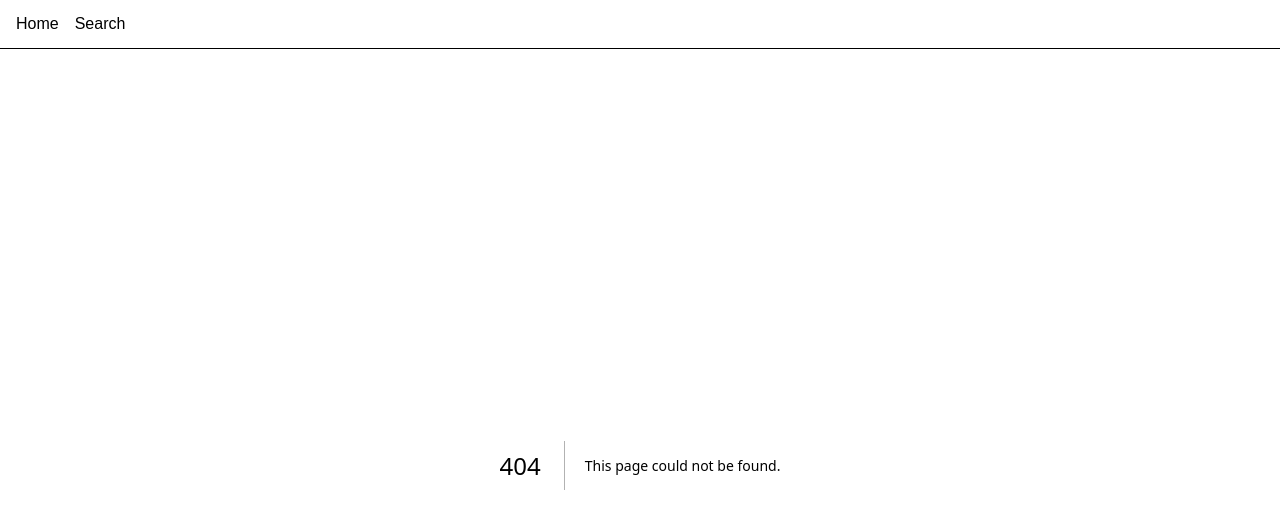
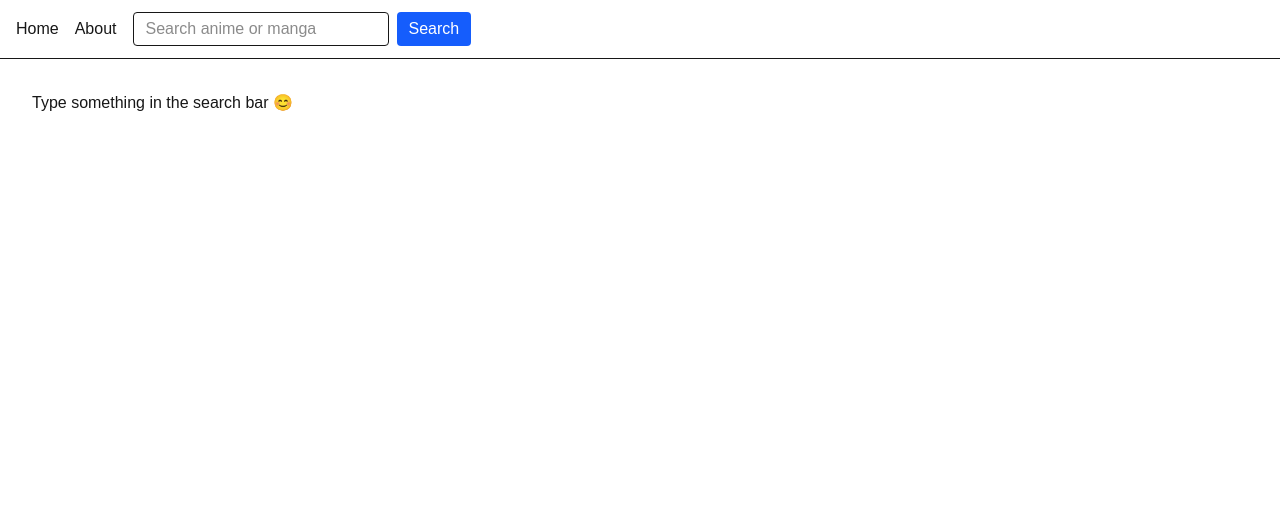
Before and after one commit to alexavang/animetracker, a Next.js app: page /search in a window 1280 px wide. Before the commit this address had no page. Shown: the top 528 px of the page. Built offline with nearby package versions, Linux system fonts and the light colour scheme.

Commit message:
search bar fetching anime

```diff
--- /dev/null
+++ b/src/app/components/SearchBar.tsx
@@ -0,0 +1,26 @@
+"use client";
+import { useRouter } from "next/navigation";
+import React, { useState } from "react";
+
+export default function SearchBar() {
+  const router = useRouter();
+  const [q, setQ] = useState("");
+
+  function handleSubmit(e: React.FormEvent) {
+    e.preventDefault();
+    if (!q.trim()) return;
+    router.push(`/search?query=${encodeURIComponent(q.trim())}`);
+  }
+
+  return (
+    <form onSubmit={handleSubmit} className="flex gap-2">
+      <input
+        className="border rounded px-3 py-1 w-64"
+        placeholder="Search anime or manga"
+        value={q}
+        onChange={(e) => setQ(e.target.value)}
+      />
+      <button className="bg-blue-600 text-white px-3 rounded">Search</button>
+    </form>
+  );
+}
--- a/src/app/layout.tsx
+++ b/src/app/layout.tsx
@@ -1,5 +1,6 @@
 import Link from "next/link";
 import "./globals.css";
+import SearchBar from "./components/SearchBar";
 
 export default function RootLayout({
   children,
@@ -10,9 +11,10 @@ export default function RootLayout({
     <html lang="en">
       <body>
         <header className="border-b px-4 py-3">
-          <nav className="flex gap-4">
+          <nav className="flex items-center gap-4">
             <Link href="/">Home</Link>
-            <Link href="/about">Search</Link>
+            <Link href="/about">About</Link>
+            <SearchBar />
           </nav>
         </header>
 
--- /dev/null
+++ b/src/app/search/page.tsx
@@ -0,0 +1,62 @@
+"use client";
+
+import { request, gql } from "graphql-request";
+import { useSearchParams } from "next/navigation";
+import { useEffect, useState } from "react";
+
+const endpoint = "https://graphql.anilist.co";
+const SEARCH_QUERY = gql`
+  query ($search: String) {
+    Page(perPage: 20) {
+      media(search: $search, type: ANIME) {
+        id
+        title {
+          romaji
+          english
+        }
+        coverImage {
+          large
+        }
+      }
+    }
+  }
+`;
+
+type Anime = {
+  id: number;
+  title: { romaji: string; english: string | null };
+  coverImage: { large: string };
+};
+
+type AniResponse = { Page: { media: Anime[] } };
+
+export default function SearchPage() {
+  const params = useSearchParams();
+  const term = params.get("query") || "";
+  const [results, setResults] = useState<Anime[]>([]);
+  const [loading, setLoading] = useState(true);
+
+  useEffect(() => {
+    if (!term) return;
+    (async () => {
+      setLoading(true);
+      const data = await request<AniResponse>(endpoint, SEARCH_QUERY, { search: term });
+      setResults(data.Page.media);
+      setLoading(false);
+    })();
+  }, [term]);
+
+  if (!term) return <p className="p-4">Type something in the search bar 😊</p>;
+  if (loading) return <p className="p-4">Searching …</p>;
+
+  return (
+    <main className="flex flex-wrap gap-6 p-4">
+      {results.map((a) => (
+        <div key={a.id} className="w-40">
+          <img src={a.coverImage.large} alt={a.title.romaji} className="rounded" />
+          <p className="text-sm mt-1">{a.title.english || a.title.romaji}</p>
+        </div>
+      ))}
+    </main>
+  );
+}
```
